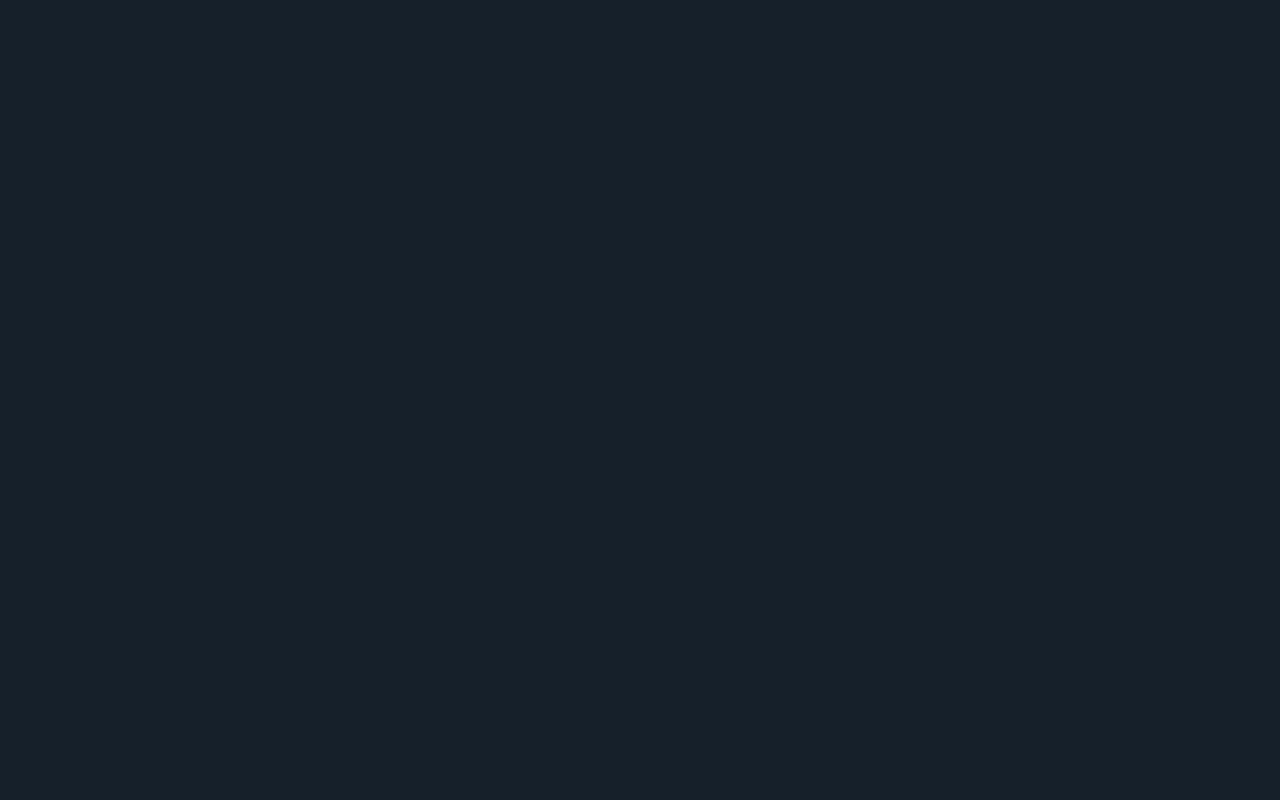
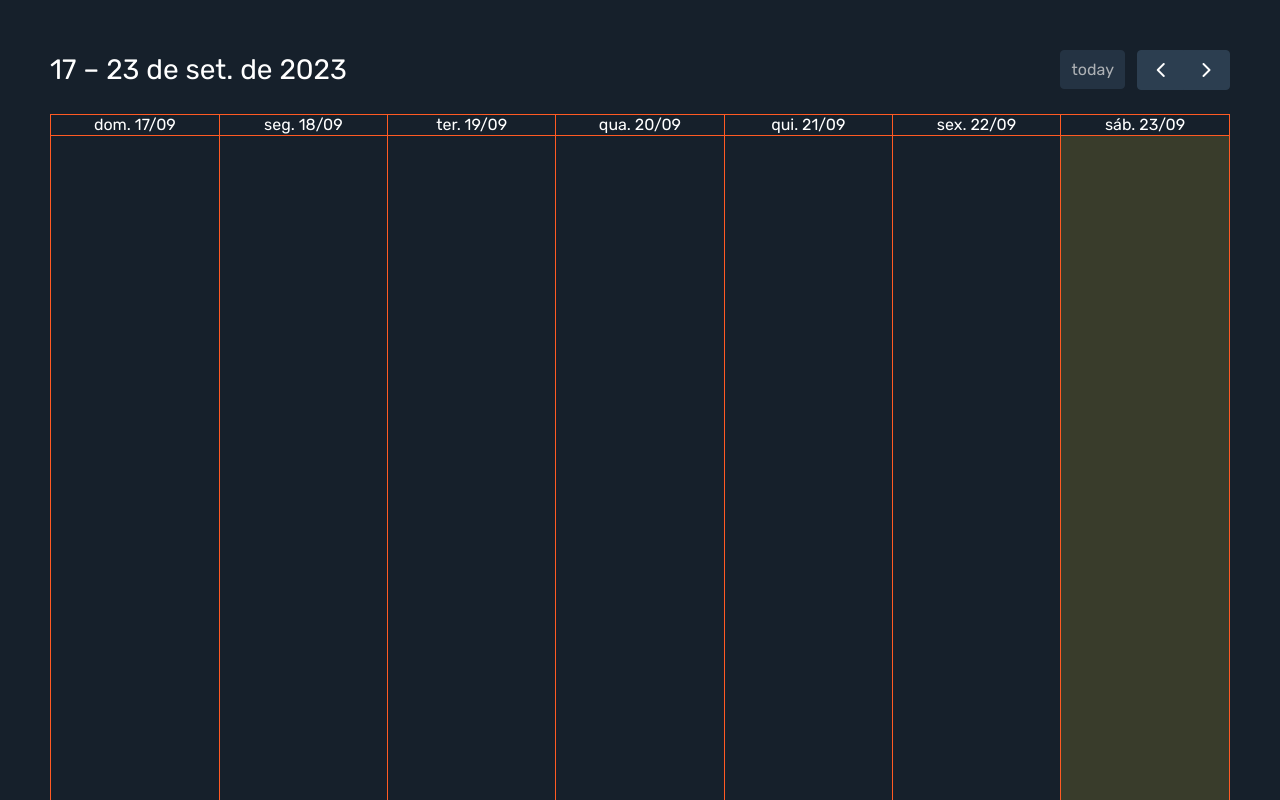
Before and after one commit to Squad-01-Orange-Juice/orange-tech-calendar-front, a React (Vite) app: page /user in a window 1280 px wide. Before the commit this address had no page. Shown: the top 800 px of the page. Built offline with nearby package versions, Linux system fonts and the light colour scheme.

Commit message:
chore: add fullcalendar plugin para calendário

```diff
--- a/package.json
+++ b/package.json
@@ -11,6 +11,11 @@
     "prepare": "husky install"
   },
   "dependencies": {
+    "@fullcalendar/core": "^6.1.9",
+    "@fullcalendar/daygrid": "^6.1.9",
+    "@fullcalendar/react": "^6.1.9",
+    "@fullcalendar/timegrid": "^6.1.9",
+    "@fullcalendar/timeline": "^6.1.9",
     "react": "^18.2.0",
     "react-dom": "^18.2.0",
     "react-icons": "^4.11.0",
--- a/src/App.tsx
+++ b/src/App.tsx
@@ -1,6 +1,7 @@
 import { BrowserRouter as Router,Routes, Route } from 'react-router-dom'
 import AuthPage from './pages/AuthPage'
 import HomePage from './pages/HomePage'
+import UserPage from './pages/UserPage'
 import './App.css'
 
 function App() {
@@ -10,6 +11,7 @@ function App() {
         <Routes>
           <Route path="/" element={<HomePage />} />
           <Route path="/auth" element={<AuthPage />} />
+          <Route path="/user" element={<UserPage />} />
         </Routes>
       </>
     </Router>
--- /dev/null
+++ b/src/components/calendar/Calendar.module.css
@@ -0,0 +1,9 @@
+:root {
+  /* Customizing Calendar Plugin */
+  --fc-border-color: var(--color-orange);
+}
+
+.calendar {
+  color: #fff;
+  padding: 5rem;
+}
--- /dev/null
+++ b/src/components/calendar/Calendar.tsx
@@ -0,0 +1,22 @@
+import Styles from "./Calendar.module.css"
+import FullCalendar from "@fullcalendar/react"
+import dayGridPlugin from "@fullcalendar/daygrid"
+import { useEffect } from "react"
+
+const Calendar = () => {
+  useEffect(() => {
+
+  }, [])
+
+  return (
+    <div className={Styles["calendar"]}>
+      <FullCalendar
+        locale="pt"
+        plugins={[ dayGridPlugin ]}
+        initialView="dayGridWeek"
+      />
+    </div>
+  )
+}
+
+export default Calendar
--- /dev/null
+++ b/src/pages/UserPage.css
@@ -0,0 +1,3 @@
+.section-user {
+  color: white;
+}
--- /dev/null
+++ b/src/pages/UserPage.tsx
@@ -0,0 +1,12 @@
+import "./UserPage.css"
+import Calendar from "../components/calendar/Calendar"
+
+const UserPage = () => {
+  return (
+    <section className="section-user">
+      <Calendar />
+    </section>
+  )
+}
+
+export default UserPage
```
Also changed, not shown: 1 other file (tests, documents, lock files or other folders).
